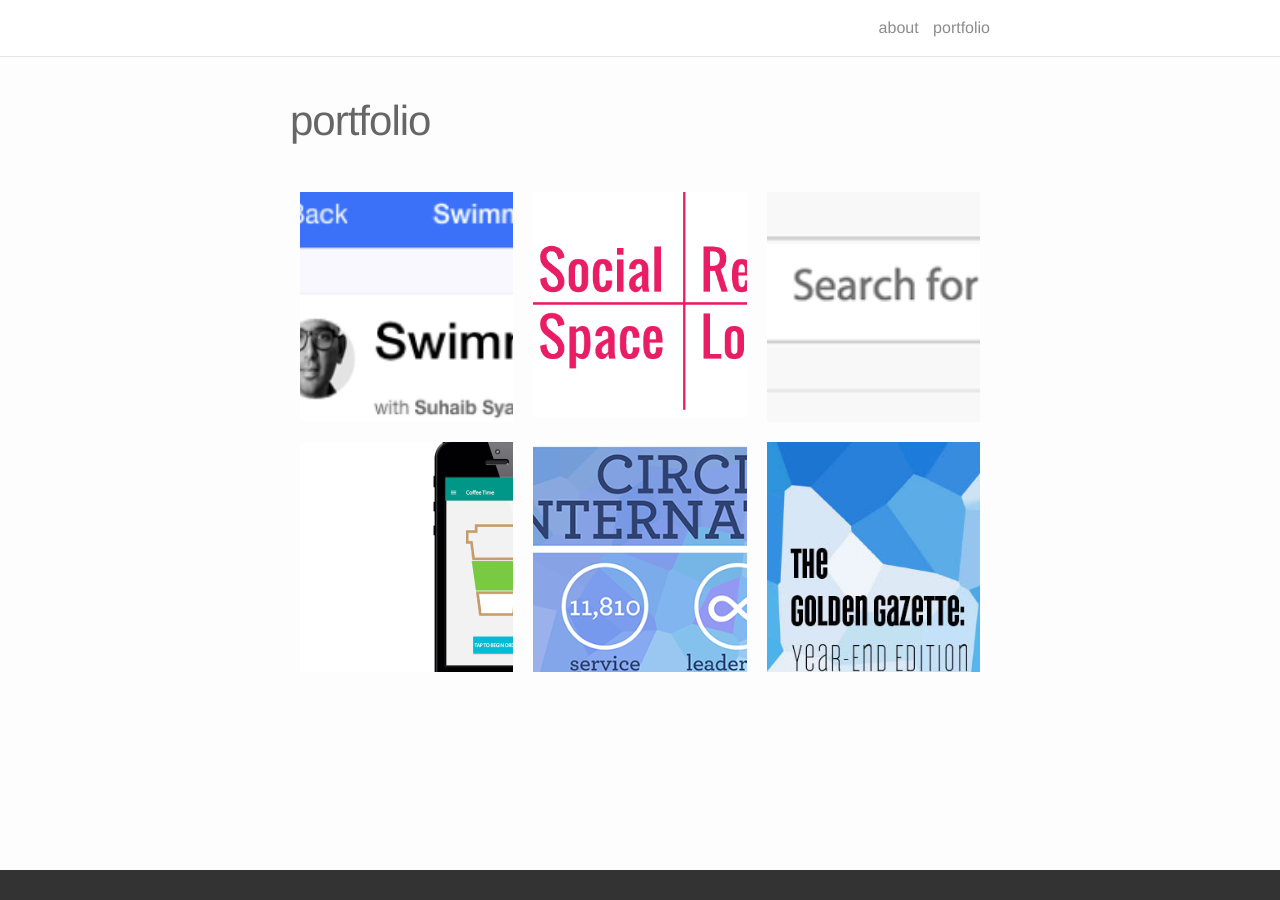
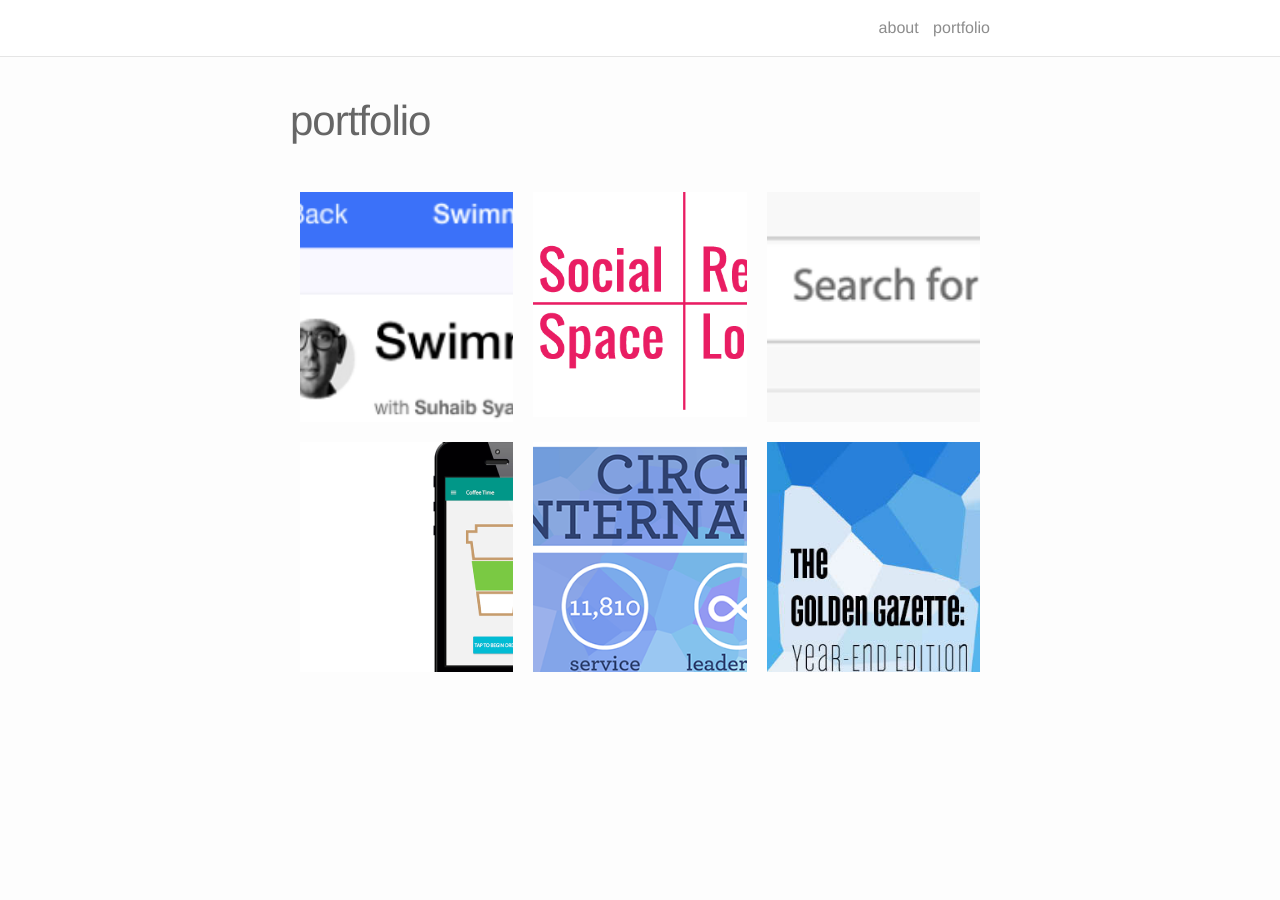
Before and after one commit to robrodz/robrodz.github.io, a Jekyll site: the page built from portfolio.md, in a window 1280 px wide. Built offline with Jekyll 4.4.1, drawn with Linux system fonts in a browser that asks for light colours; nearby versions of some CDN libraries.

Commit message:
Removed footer bg

```diff
--- a/_includes/footer.html
+++ b/_includes/footer.html
@@ -1,7 +1,7 @@
-<footer class="site-footer">
+<!-- <footer class="site-footer">
 
-  <!-- <div class="wrapper">
+  <div class="wrapper">
   	<p>This site was built using <a href="http://jekyllrb.com" target="_blank">Jekyll</a> and is hosted on <a href="https://github.com" target="_blank">Github</a> Photos from <a href="https://unsplash.com" target="_blank">Unsplash</a> and text generated with <a href="http://hipsum.co" target="_blank">Hipster Ipsum</a>. &#169; 2015</p>
-  </div> -->
+  </div>
 
-</footer>
+</footer> -->
```
